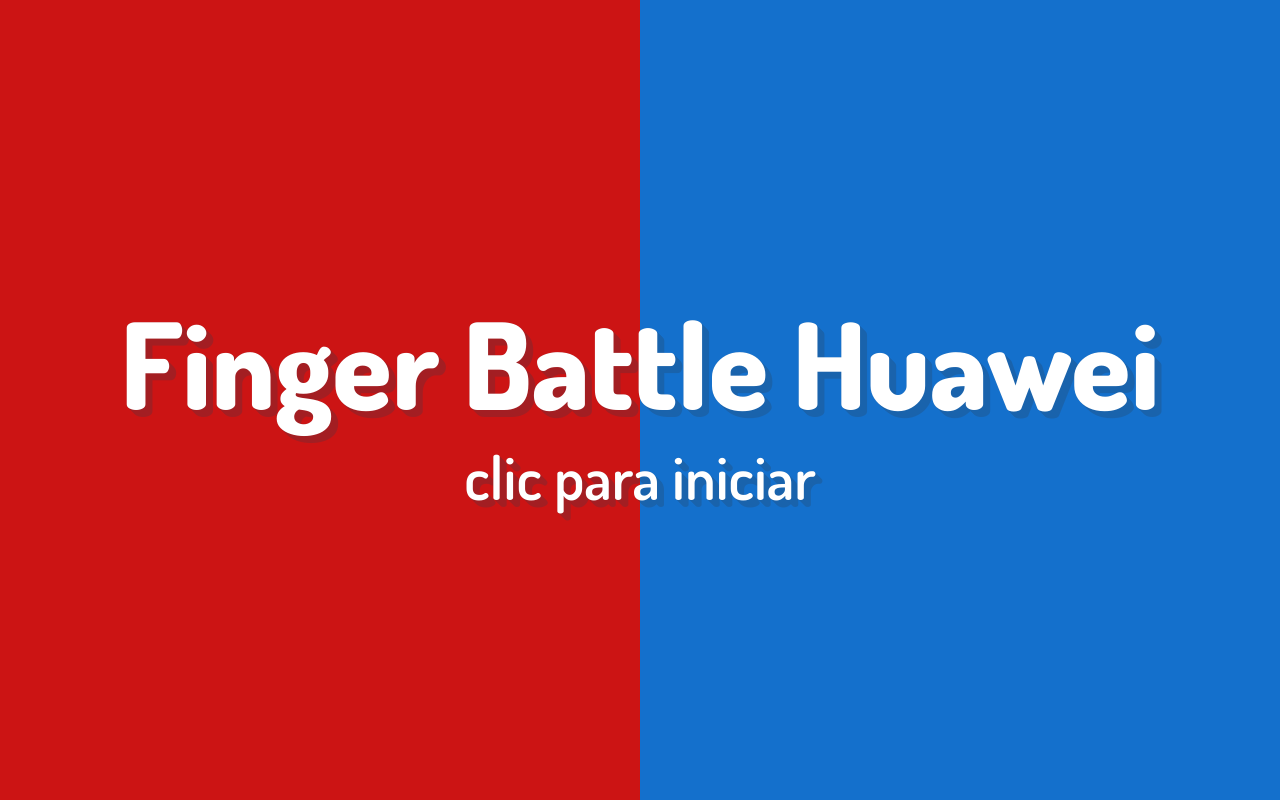
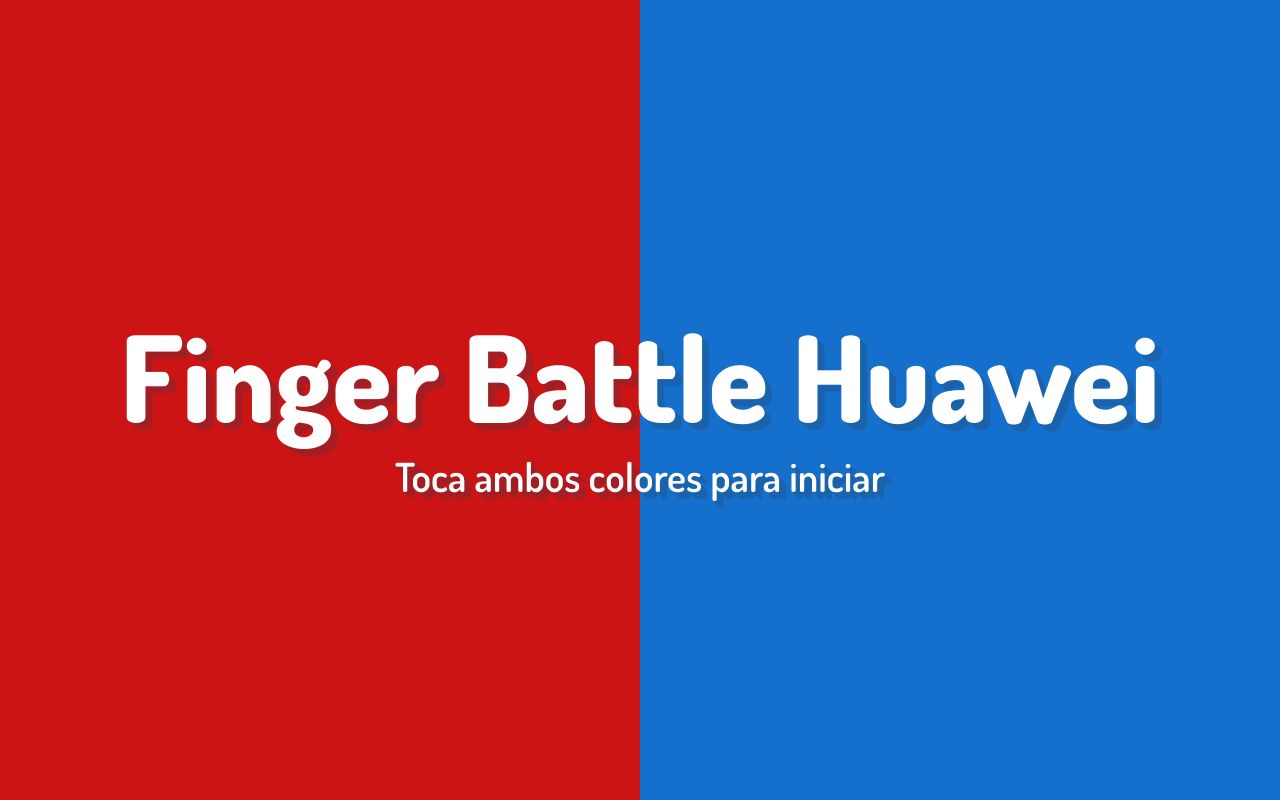
Before and after one commit to Jhonhst/app-battle, a plain HTML site: page index.html in a window 1280 px wide. Shown: the top 800 px of the page. Drawn offline with Linux system fonts and the light colour scheme.

Commit message:
textos mas pequeno

```diff
--- a/index.html
+++ b/index.html
@@ -43,7 +43,7 @@ along with Finger Battle.  If not, see <http://www.gnu.org/licenses/>.
             <div id="html-menu">
                 <div class="text-xl center bold">Finger Battle Huawei</div>
                 <!-- <div class="text-m center">Hold <span class="current-left bold underline">A</span> and <span class="current-right bold underline">L</span> to start</div> -->
-                <div class="text-m center">clic para iniciar</div>
+                <div class="text-s center">Toca ambos colores para iniciar</div>
 
                 <!-- <div class="show-tutorial text-m center"><span class="underline">Jugar</span></div> -->
                 <!-- <div class="show-settings text-m center"><span class="underline">Settings</span></div> -->
```
